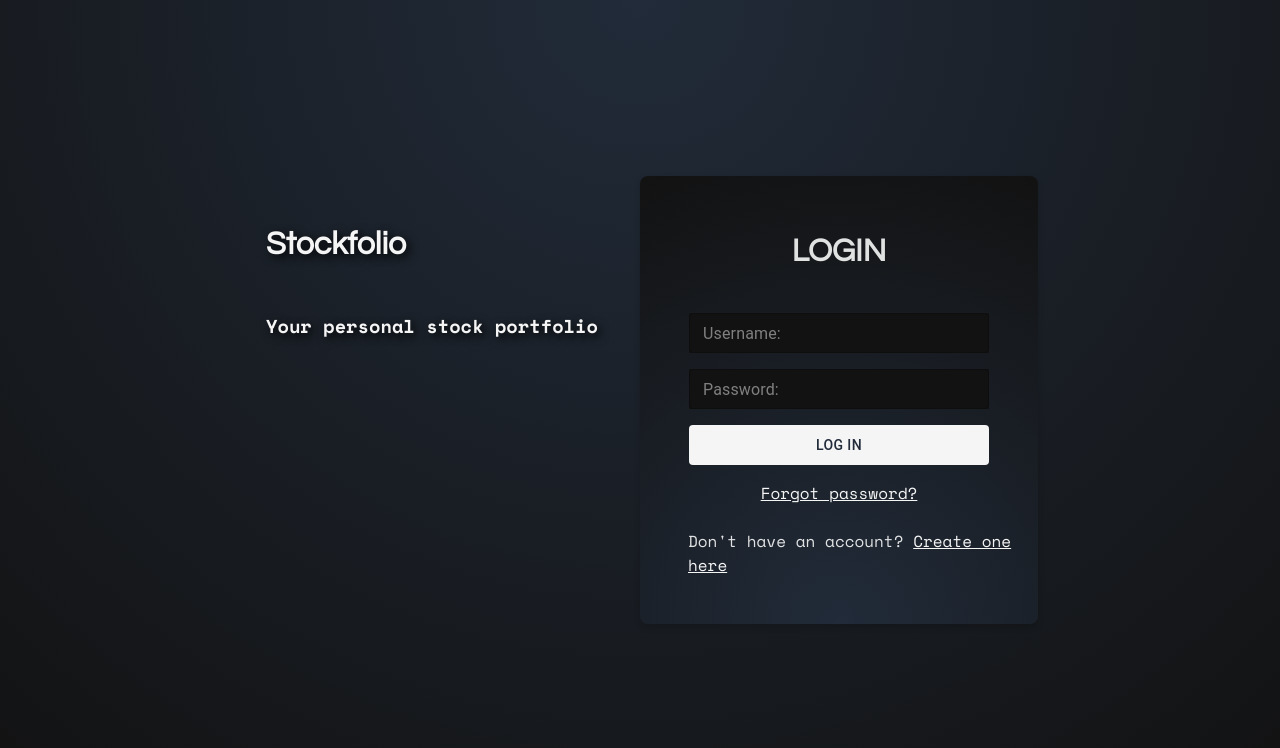
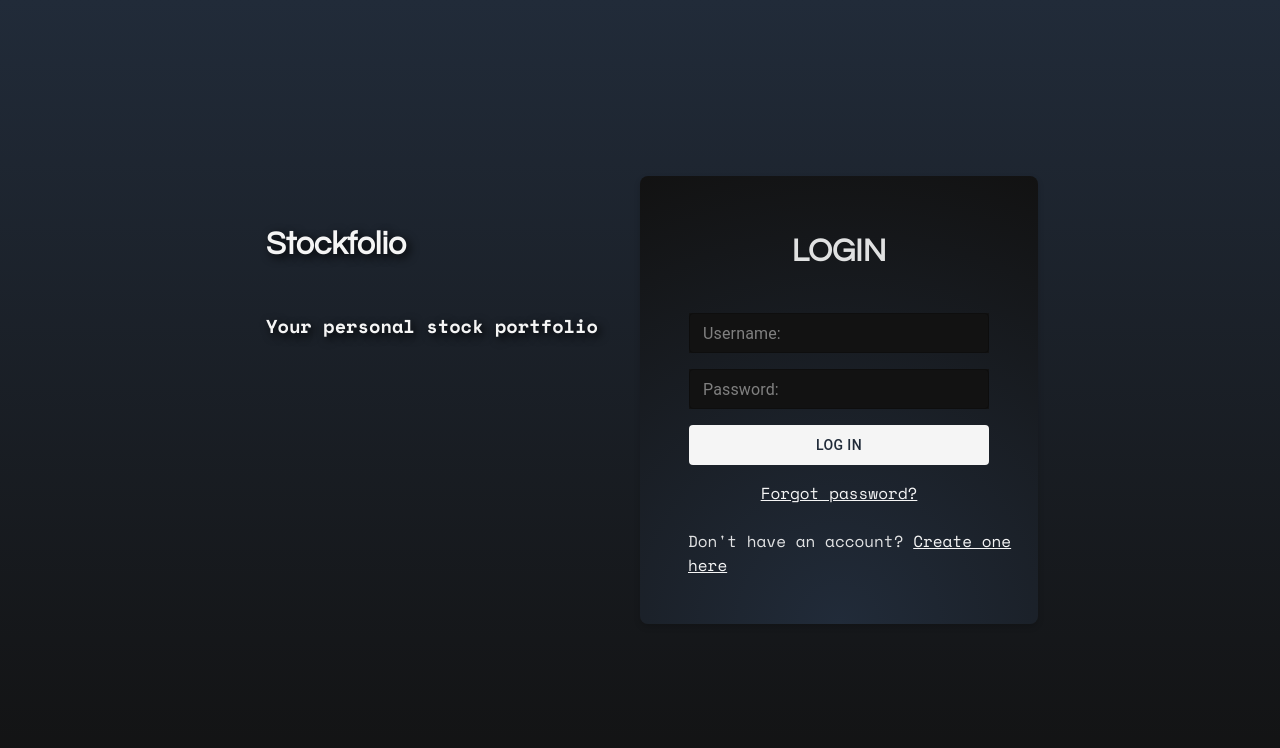
Before and after one commit to joelvkuos/Ohjelmistoprojekti2, a React (Vite) app in the folder frontend/: page / in a window 1280 px wide. Both pictures are taken after a click on the button "Sign in". Shown: the top 748 px of the page. Built offline with nearby package versions, Linux system fonts and the light colour scheme.

Commit message:
Style changes to all pages and removed gif animations from homepage

```diff
--- a/frontend/src/index.css
+++ b/frontend/src/index.css
@@ -1,3 +1,26 @@
+:root {
+  font-family: 'Space Mono', monospace;
+  line-height: 1.5;
+  font-weight: 400;
+
+  color-scheme: light dark;
+  color: rgba(255, 255, 255, 0.87);
+  background: linear-gradient(#212B39, #121212);
+  -webkit-font-smoothing: antialiased;
+  -moz-osx-font-smoothing: grayscale;
+}
+
+html,
+body,
+#root {
+  min-height: 100vh;
+  margin: 0;
+}
+
+h1 {
+  font-family: 'Questrial', sans-serif;
+}
+
 @font-face {
   font-family: 'Questrial';
   src: url('./assets/fonts/Questrial,Space_Mono/Questrial/Questrial-Regular.ttf') format('truetype');
@@ -37,26 +60,3 @@
   font-style: italic;
   font-display: swap;
 }
-
-:root {
-  font-family: 'Space Mono', monospace;
-  line-height: 1.5;
-  font-weight: 400;
-
-  color-scheme: light dark;
-  color: rgba(255, 255, 255, 0.87);
-  background: radial-gradient(circle at top, #212B39, #121212);
-  -webkit-font-smoothing: antialiased;
-  -moz-osx-font-smoothing: grayscale;
-}
-
-html,
-body,
-#root {
-  min-height: 100vh;
-  margin: 0;
-}
-
-h1 {
-  font-family: 'Questrial', sans-serif;
-}
--- a/frontend/src/pages/landingPage.tsx
+++ b/frontend/src/pages/landingPage.tsx
@@ -1,6 +1,5 @@
 import "../styles/landingPage.css"
 import NavBar from "../components/AppBar";
-import heroGif from "../assets/images/ascii-animation.gif";
 
 
 export default function LandingPage() {
@@ -13,7 +12,6 @@ export default function LandingPage() {
                     <h1>Create your own stock portfolio</h1>
                     <h3>Browse other stock portfolios and rate them.</h3>
                 </div>
-                <img src={heroGif} alt="Hero animation" className="hero-gif" />
             </div>
         </>
     );
--- a/frontend/src/styles/Login.css
+++ b/frontend/src/styles/Login.css
@@ -12,11 +12,11 @@
 }
 
 .loginBox1.green-bg {
-    background: radial-gradient(circle at top, #283f17, #121212);
+    background: linear-gradient(#283f17, #121212);
 }
 
 .loginBox2.green-bg {
-    background: radial-gradient(circle at bottom, #283f17, #121212);
+    background: linear-gradient(#121212, #283f17);
 }
 
 /* Animaatiot */
--- a/frontend/src/styles/landingPage.css
+++ b/frontend/src/styles/landingPage.css
@@ -46,12 +46,7 @@
     padding: 24px;
 }
 
-.hero-gif {
-    max-width: 50%;
-    max-height: 400px;
-    height: auto;
-    border-radius: 12px;
-}
+
 
 .btn-signUp {
     background-color: whitesmoke !important;
```
Also changed, not shown: 1 other file (tests, documents, lock files or other folders).
